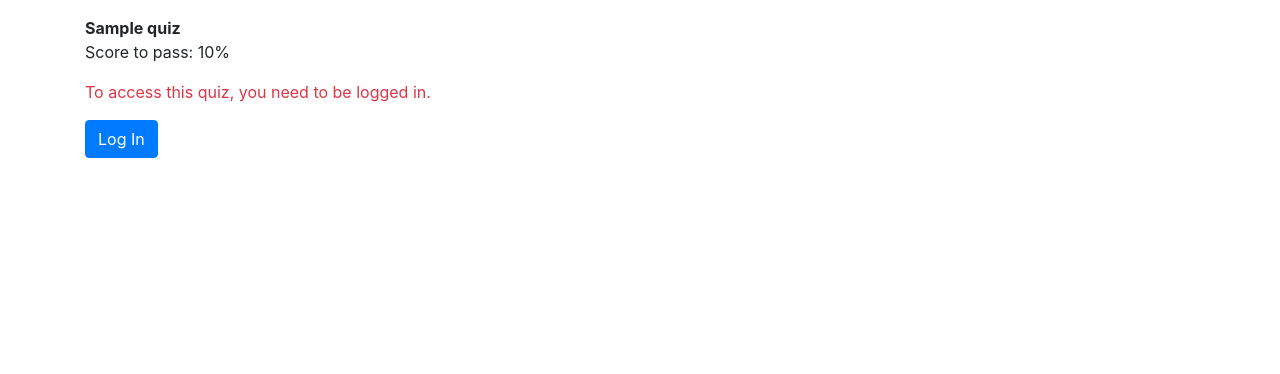
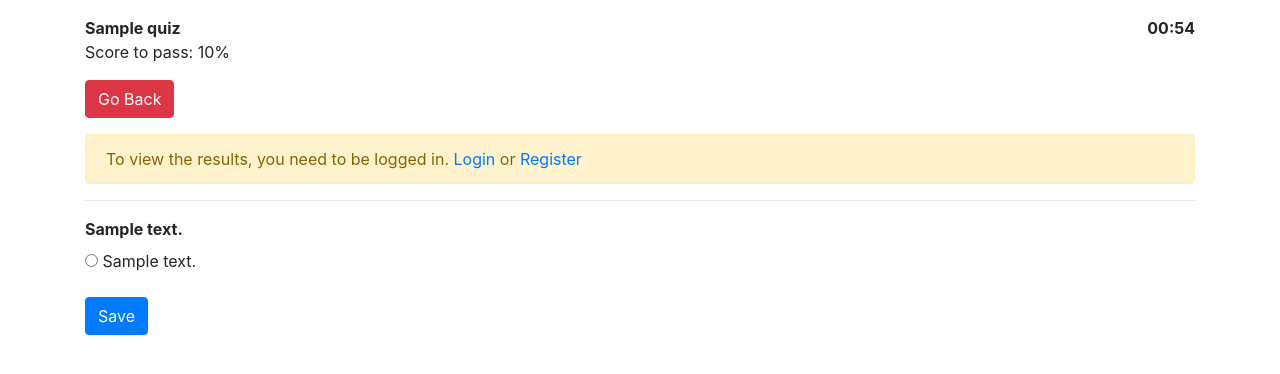
Before and after one commit to fenrisis/quiz_project3, a Django app: page /1/ in a window 1280 px wide. Shown: the top 374 px of the page. Run offline with Django 4.2, Linux system fonts and the light colour scheme; tables that the repository leaves empty hold one stand-in row (values such as "Sample post"); data that the repository does not hold is empty; some libraries are stand-ins or nearby versions.

Commit message:
auth protection2
- added a messages to templates

```diff
--- a/quizes/templates/quizes/quiz.html
+++ b/quizes/templates/quizes/quiz.html
@@ -10,6 +10,7 @@
 {% endblock title %}
 
 {% block content %}
+
 <div class="row">
     <div class="col">
         <b>{{ obj.name }}</b>
@@ -18,11 +19,16 @@
     <div class="col text-right" id="timer-box"></div>
 </div>
 
-{% if not user.is_authenticated %}
-    <p class="text-danger">To access this quiz, you need to be logged in.</p>
-    <a href="{% url 'quizes:login' %}" class="btn btn-primary">Log In</a>
-{% else %}
 <a href="{% url 'quizes:main-view' %}" class="btn btn-danger">Go Back</a>
+
+{% if not request.user.is_authenticated %}
+    <div class="alert alert-warning mt-3">
+        To view the results, you need to be logged in.
+        <a href="{% url 'quizes:login' %}">Login</a>
+        or
+        <a href="{% url 'quizes:register' %}">Register</a>
+    </div>
+{% endif %}
 
 <form id="quiz-form" class="mt-3 mb-3">
     {% csrf_token %}
@@ -31,5 +37,4 @@
 </form>
 <div id="score-box"></div>
 <div id="result-box"></div>
-{% endif %}
 {% endblock content %}
```
Also changed, not shown: quizes/templates/quizes/main.html (+8 -1 lines). Lines whose indentation alone changed are shown as unchanged.
